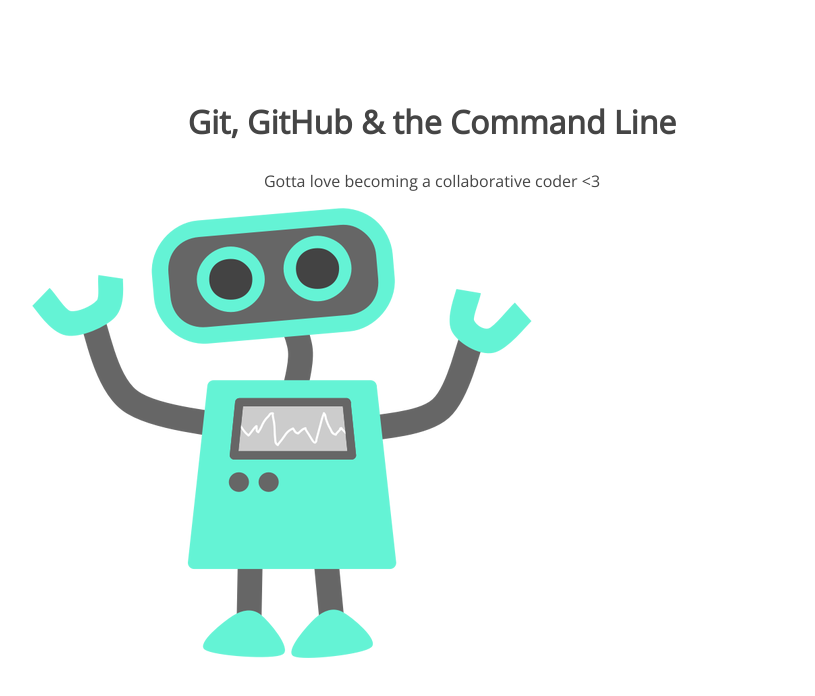
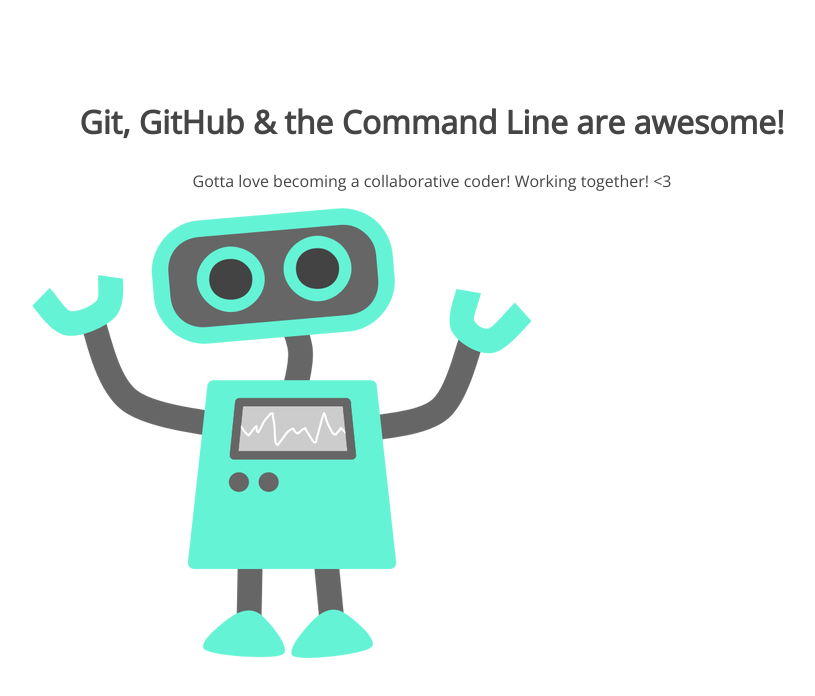
Before and after one commit to chrjson/105-project, a plain HTML site: page index.html in a window 1280 px wide. Shown: the whole page, without its empty margins (208-1023 px from the left). Drawn offline with nearby package versions, Linux system fonts and the light colour scheme.

Commit message:
changed h1 and p

```diff
--- a/index.html
+++ b/index.html
@@ -8,8 +8,8 @@
 </head>
 <body>
 	<section>
-		<h1>Git, GitHub & the Command Line</h1>
-		<p>Gotta love becoming a collaborative coder <3</p>
+		<h1>Git, GitHub & the Command Line are awesome!</h1>
+		<p>Gotta love becoming a collaborative coder! Working together! <3</p>
 		<img src="img/happy-blue-robot.png">
 	</section>
 </body>
```
